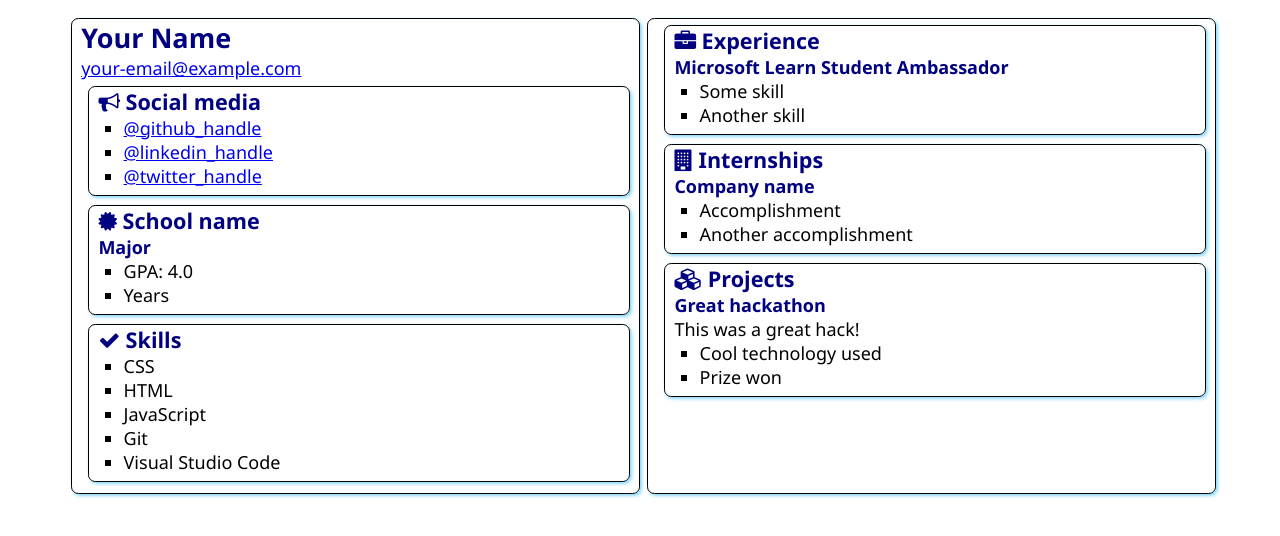
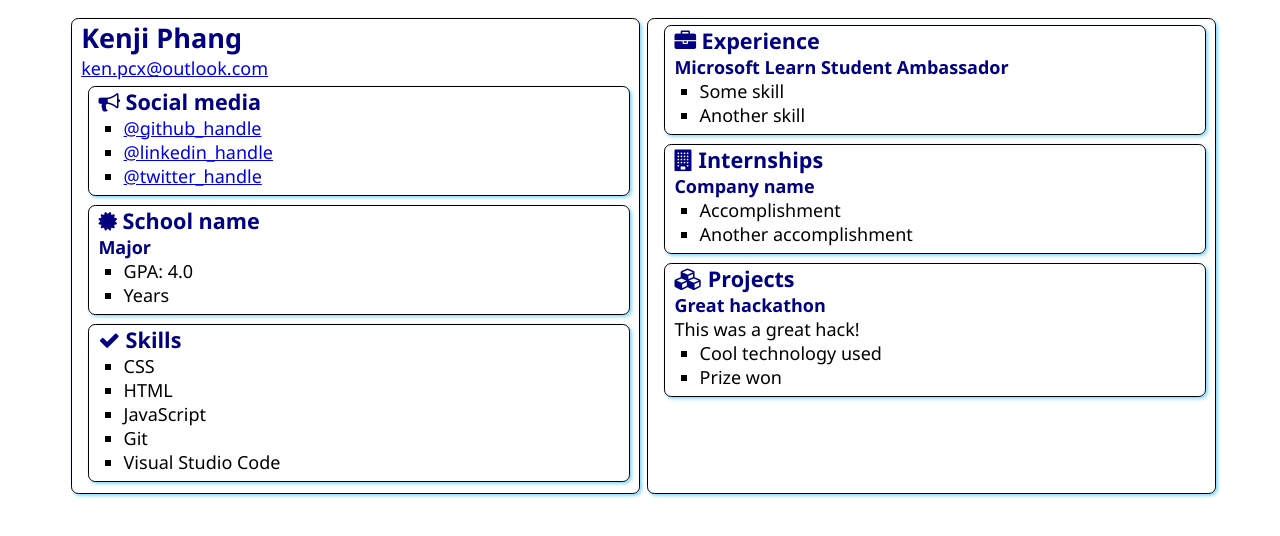
Before and after one commit to KenjiPcx/Ambassador-SWA-Pilot, a plain HTML site: page src/index.html in a window 1280 px wide. Drawn offline with Linux system fonts and the light colour scheme.

Commit message:
Added My Name

```diff
--- a/src/index.html
+++ b/src/index.html
@@ -12,8 +12,8 @@
 <body>
     <main>
         <article class="box">
-            <h1>Your Name</h1>
-            <div><a href="mailto:your.email@example.com">your-email@example.com</a></div>
+            <h1>Kenji Phang</h1>
+            <div><a href="mailto:your.email@example.com">ken.pcx@outlook.com</a></div>
 
             <section class="box">
                 <h2>
```
